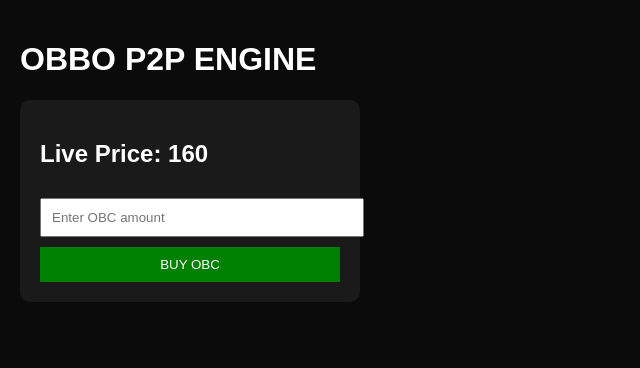
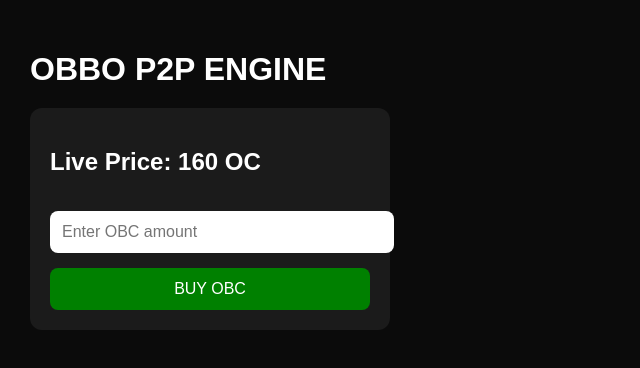
Before and after one commit to jawaid-obbo/obbo-market-game, a React (Vite) app: page / in a window 1280 px wide. Shown: the top 368 px of the page, without its empty margins (0-640 px from the left). Built offline with nearby package versions, Linux system fonts and the light colour scheme.

Commit message:
Update App.jsx

```diff
--- a/src/App.jsx
+++ b/src/App.jsx
@@ -2,7 +2,7 @@ import { useState } from "react";
 import { createTrade } from "./services/tradeService";
 
 export default function App() {
-  const [price] = useState(160); // demo price
+  const [price] = useState(160);
   const [amount, setAmount] = useState("");
 
   /* ---------------- BUY FUNCTION ---------------- */
@@ -14,28 +14,29 @@ export default function App() {
       }
 
       await createTrade({
-        buyerId: "USER_001",
-        sellerId: "SELLER_001",
+        buyerId: "USER_000001",
         amount: Number(amount),
         price: price
       });
 
-      alert("Trade created successfully");
+      alert("Trade request sent");
       setAmount("");
     } catch (err) {
       alert(err.message);
+      console.error(err);
     }
   };
 
   return (
     <div style={styles.container}>
-      <h1>OBBO P2P ENGINE</h1>
+      <h1 style={styles.title}>OBBO P2P ENGINE</h1>
 
       <div style={styles.card}>
-        <h2>Live Price: {price}</h2>
+        <h2>Live Price: {price} OC</h2>
 
         <input
           style={styles.input}
+          type="number"
           placeholder="Enter OBC amount"
           value={amount}
           onChange={(e) => setAmount(e.target.value)}
@@ -50,33 +51,46 @@ export default function App() {
 }
 
 /* ---------------- STYLES ---------------- */
+
 const styles = {
   container: {
-    padding: 20,
-    fontFamily: "Arial",
+    minHeight: "100vh",
     background: "#0b0b0b",
     color: "white",
-    height: "100vh"
+    padding: "30px",
+    fontFamily: "Arial"
   },
+
+  title: {
+    fontSize: "32px",
+    marginBottom: "20px"
+  },
+
   card: {
-    marginTop: 20,
-    padding: 20,
-    background: "#1a1a1a",
-    borderRadius: 10,
-    width: 300
+    background: "#1b1b1b",
+    padding: "20px",
+    borderRadius: "12px",
+    width: "320px"
   },
+
   input: {
     width: "100%",
-    padding: 10,
-    marginTop: 10,
-    marginBottom: 10
+    padding: "12px",
+    marginTop: "15px",
+    marginBottom: "15px",
+    borderRadius: "8px",
+    border: "none",
+    fontSize: "16px"
   },
+
   button: {
     width: "100%",
-    padding: 10,
+    padding: "12px",
+    border: "none",
+    borderRadius: "8px",
     background: "green",
     color: "white",
-    border: "none",
+    fontSize: "16px",
     cursor: "pointer"
   }
 };
```
